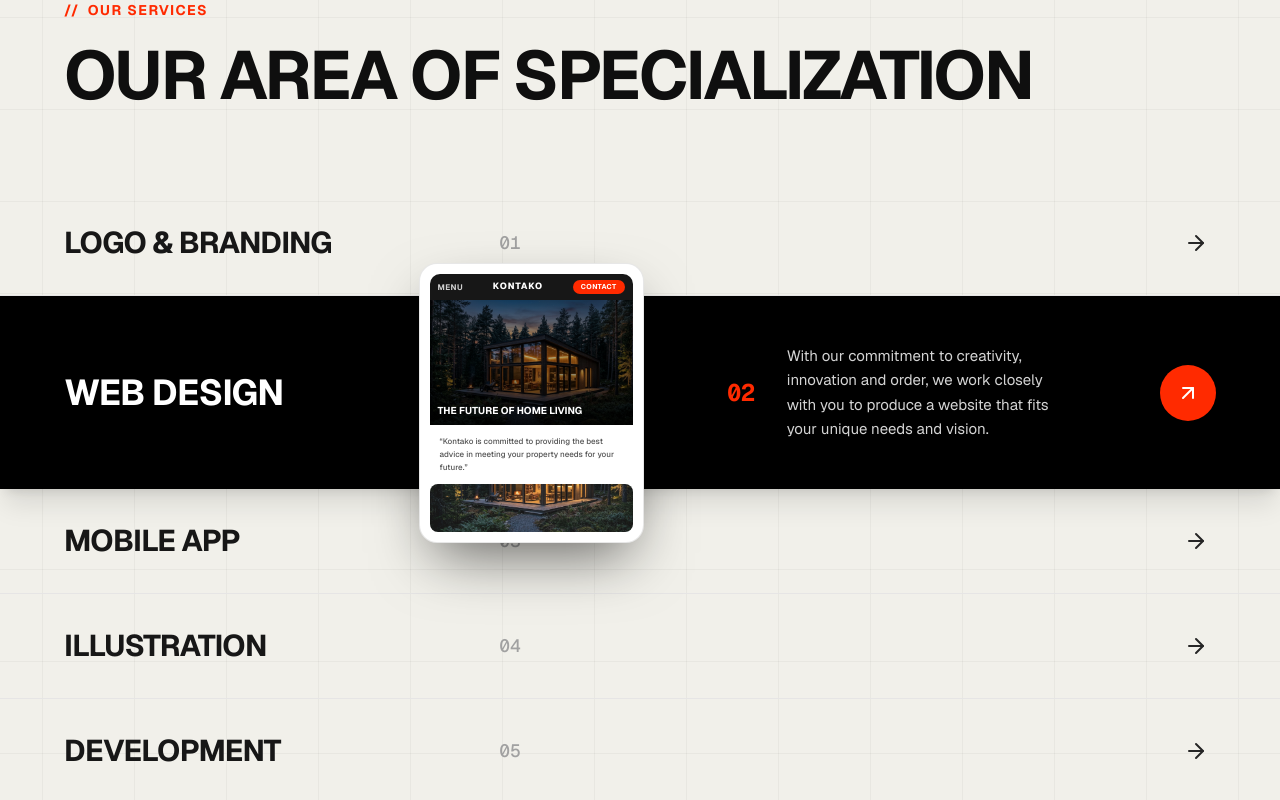
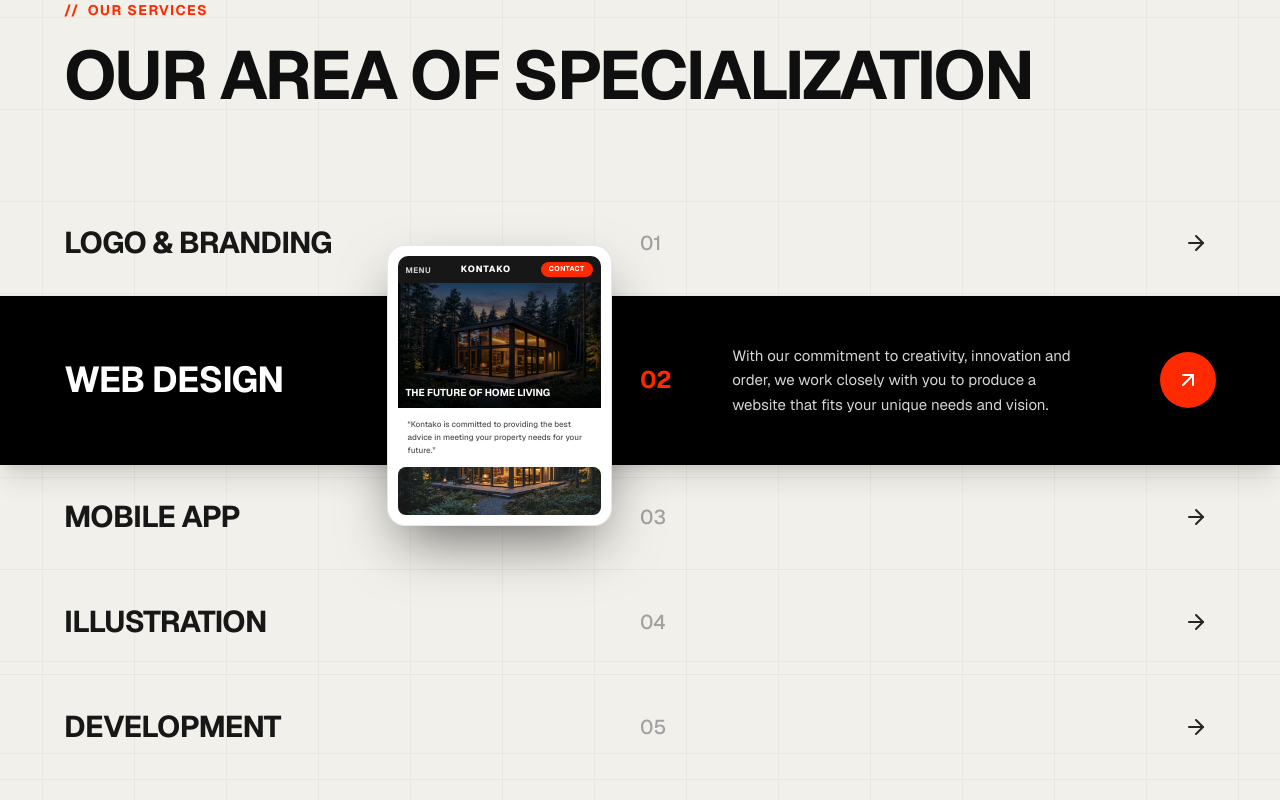
Before and after one commit to Ashish13042/Thetta, a Next.js app: page / in a window 1280 px wide. Shown: the part 4123-4923 px from the top of the page. Built offline with nearby package versions, Linux system fonts and the light colour scheme; a web font is replaced by a local one.

Commit message:
pg updated

```diff
--- a/components/services-section.tsx
+++ b/components/services-section.tsx
@@ -97,17 +97,17 @@ export function ServicesSection() {
                 onClick={() => setActiveId(item.id)}
                 className="w-full bg-black text-white relative z-20 py-8 sm:py-10 md:py-12 transition-all duration-300 shadow-xl cursor-default"
               >
-                <div className="max-w-[1440px] mx-auto px-6 sm:px-10 md:px-16 flex flex-col lg:flex-row lg:items-center justify-between gap-6 lg:gap-8 relative">
-                  {/* Left Column: Active Title */}
+                <div className="max-w-[1440px] mx-auto px-6 sm:px-10 md:px-16 flex flex-col lg:flex-row lg:items-center justify-between gap-6 lg:gap-0 relative">
+                  {/* Column 1: Title (matches inactive column) */}
                   <div className="lg:w-[28%] shrink-0">
                     <h3 className="text-2xl sm:text-3xl md:text-4xl font-bold tracking-tight text-white uppercase">
                       {item.title}
                     </h3>
                   </div>
 
-                  {/* Center Column: Floating Mockup Window Card (Desktop overlapping popout) */}
-                  <div className="hidden lg:block lg:w-[24%] relative shrink-0">
-                    <div className="absolute -top-[130px] left-0 w-[205px] xl:w-[225px] rounded-2xl bg-white p-2.5 shadow-[0_25px_60px_-15px_rgba(0,0,0,0.6)] border border-neutral-200/90 overflow-hidden flex flex-col z-30 transition-transform duration-500 hover:scale-[1.03]">
+                  {/* Column 2: Floating Card Slot (overlaps vertically) */}
+                  <div className="hidden lg:block lg:w-[22%] relative shrink-0">
+                    <div className="absolute -top-[135px] left-0 w-[205px] xl:w-[225px] rounded-2xl bg-white p-2.5 shadow-[0_25px_60px_-15px_rgba(0,0,0,0.6)] border border-neutral-200/90 overflow-hidden flex flex-col z-30 transition-transform duration-500 hover:scale-[1.03]">
                       {/* Mockup Header Bar */}
                       <div className="px-2 py-1.5 flex items-center justify-between bg-neutral-900 rounded-t-lg">
                         <span className="text-[8px] font-bold tracking-wider text-white/80 uppercase">
@@ -154,18 +154,22 @@ export function ServicesSection() {
                     </div>
                   </div>
 
-                  {/* Middle Column: Orange Number & Description Text */}
-                  <div className="flex items-start sm:items-center gap-5 sm:gap-8 lg:w-[38%]">
-                    <span className="text-xl sm:text-2xl font-bold tracking-tight text-[#ff2a00] shrink-0 font-mono">
+                  {/* Column 3: Orange Number (perfectly aligned with inactive row numbers) */}
+                  <div className="lg:w-[8%] shrink-0">
+                    <span className="text-xl sm:text-2xl font-bold tracking-tight text-[#ff2a00] font-sans">
                       {item.id}
                     </span>
+                  </div>
+
+                  {/* Column 4: Description Text */}
+                  <div className="lg:w-[34%] pr-4 sm:pr-8">
                     <p className="text-neutral-300 text-xs sm:text-sm md:text-[15px] font-normal leading-relaxed">
                       {item.description}
                     </p>
                   </div>
 
-                  {/* Right Column: Orange Circular Action Button */}
-                  <div className="lg:w-[10%] flex justify-end shrink-0">
+                  {/* Column 5: Orange Circular Action Button */}
+                  <div className="lg:w-[8%] flex justify-end shrink-0">
                     <a
                       href="#contact"
                       aria-label={`Explore ${item.title}`}
@@ -206,22 +210,28 @@ export function ServicesSection() {
               className="w-full border-b border-neutral-200/90 py-6 sm:py-7 md:py-8 cursor-pointer transition-colors duration-200 hover:bg-black/[0.03] group"
             >
               <div className="max-w-[1440px] mx-auto px-6 sm:px-10 md:px-16 flex items-center justify-between">
-                {/* Title */}
-                <div className="w-[45%] sm:w-[40%] lg:w-[35%]">
+                {/* Column 1: Title */}
+                <div className="w-[60%] sm:w-[45%] lg:w-[28%] shrink-0">
                   <h3 className="text-xl sm:text-2xl md:text-3xl font-bold tracking-tight text-neutral-900 uppercase group-hover:text-black transition-colors">
                     {item.title}
                   </h3>
                 </div>
 
-                {/* Number */}
-                <div className="w-[30%] sm:w-[35%] lg:w-[45%] pl-4 sm:pl-8">
-                  <span className="text-sm sm:text-base md:text-lg font-medium text-neutral-400 font-mono group-hover:text-neutral-700 transition-colors">
+                {/* Column 2: Spacer matching the floating card width on desktop */}
+                <div className="hidden lg:block lg:w-[22%] shrink-0" />
+
+                {/* Column 3: Number (aligned in the exact same column as 02) */}
+                <div className="w-[20%] sm:w-[15%] lg:w-[8%] shrink-0">
+                  <span className="text-base sm:text-lg md:text-xl font-medium text-neutral-400 font-sans group-hover:text-neutral-700 transition-colors">
                     {item.id}
                   </span>
                 </div>
 
-                {/* Right Arrow */}
-                <div className="w-[25%] sm:w-[25%] lg:w-[20%] flex justify-end">
+                {/* Column 4: Empty space matching description on active row */}
+                <div className="hidden lg:block lg:w-[34%]" />
+
+                {/* Column 5: Right Arrow */}
+                <div className="w-[20%] sm:w-[15%] lg:w-[8%] flex justify-end shrink-0">
                   <div className="p-2 text-neutral-800 group-hover:text-black transition-transform duration-200 group-hover:translate-x-1">
                     <ArrowRight className="w-5 h-5 sm:w-6 sm:h-6" />
                   </div>
```
